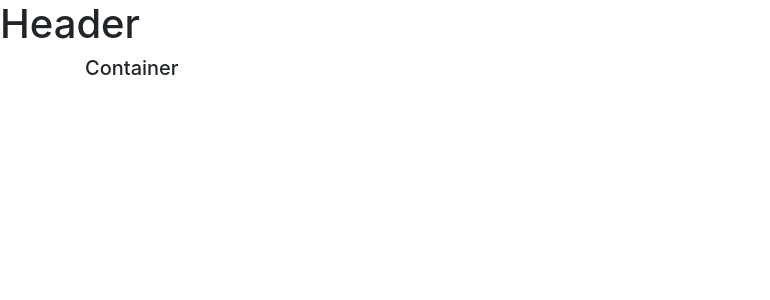
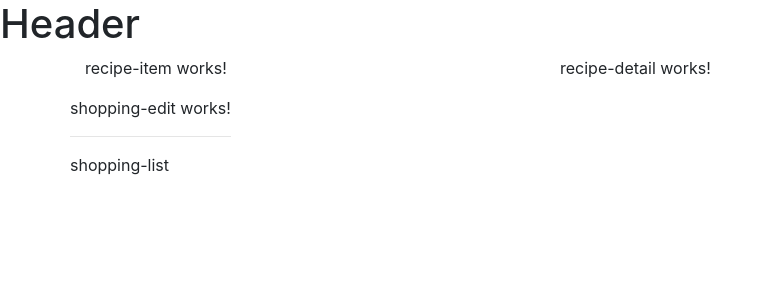
Before and after one commit to kreddyavula/SPA, an Angular app in the folder recipe-builder/: page / in a window 1280 px wide. Shown: the top 300 px of the page, without its empty margins (0-770 px from the left). Built offline with nearby package versions, Linux system fonts and the light colour scheme.

Commit message:
made components work
verify wiring components and get them to work

```diff
--- a/recipe-builder/src/app/app.component.html
+++ b/recipe-builder/src/app/app.component.html
@@ -1,6 +1,9 @@
 <app-header></app-header>
 <div class="container">
   <div class="row">
-      <div class="col-md-6"><h5>Container</h5></div>
+      <div class="col-md-12">
+      	<app-recipes></app-recipes>
+      	<app-shopping-list></app-shopping-list>
+      </div>
   </div>
 </div>
--- a/recipe-builder/src/app/recipes/recipe-list/recipe-list.component.html
+++ b/recipe-builder/src/app/recipes/recipe-list/recipe-list.component.html
@@ -1,3 +1 @@
-<p>
-  recipe-list works!
-</p>
+<app-recipe-item></app-recipe-item>
--- a/recipe-builder/src/app/recipes/recipes.component.html
+++ b/recipe-builder/src/app/recipes/recipes.component.html
@@ -1,3 +1,8 @@
-<p>
-  recipes works!
-</p>
+<div class="row">
+	<div class="col-md-5">
+		<app-recipe-list></app-recipe-list>
+	</div>
+	<div class="col-md-7">
+		<app-recipe-detail></app-recipe-detail>
+	</div>
+</div>
--- a/recipe-builder/src/app/shopping-list/shopping-list.component.html
+++ b/recipe-builder/src/app/shopping-list/shopping-list.component.html
@@ -1,3 +1,9 @@
-<p>
-  shopping-list works!
-</p>
+<div class="row">
+	<div class="col-xs-10">
+		<app-shopping-edit></app-shopping-edit>
+		<hr>
+		<p>
+		  shopping-list
+		</p>
+	</div>
+</div>
```
